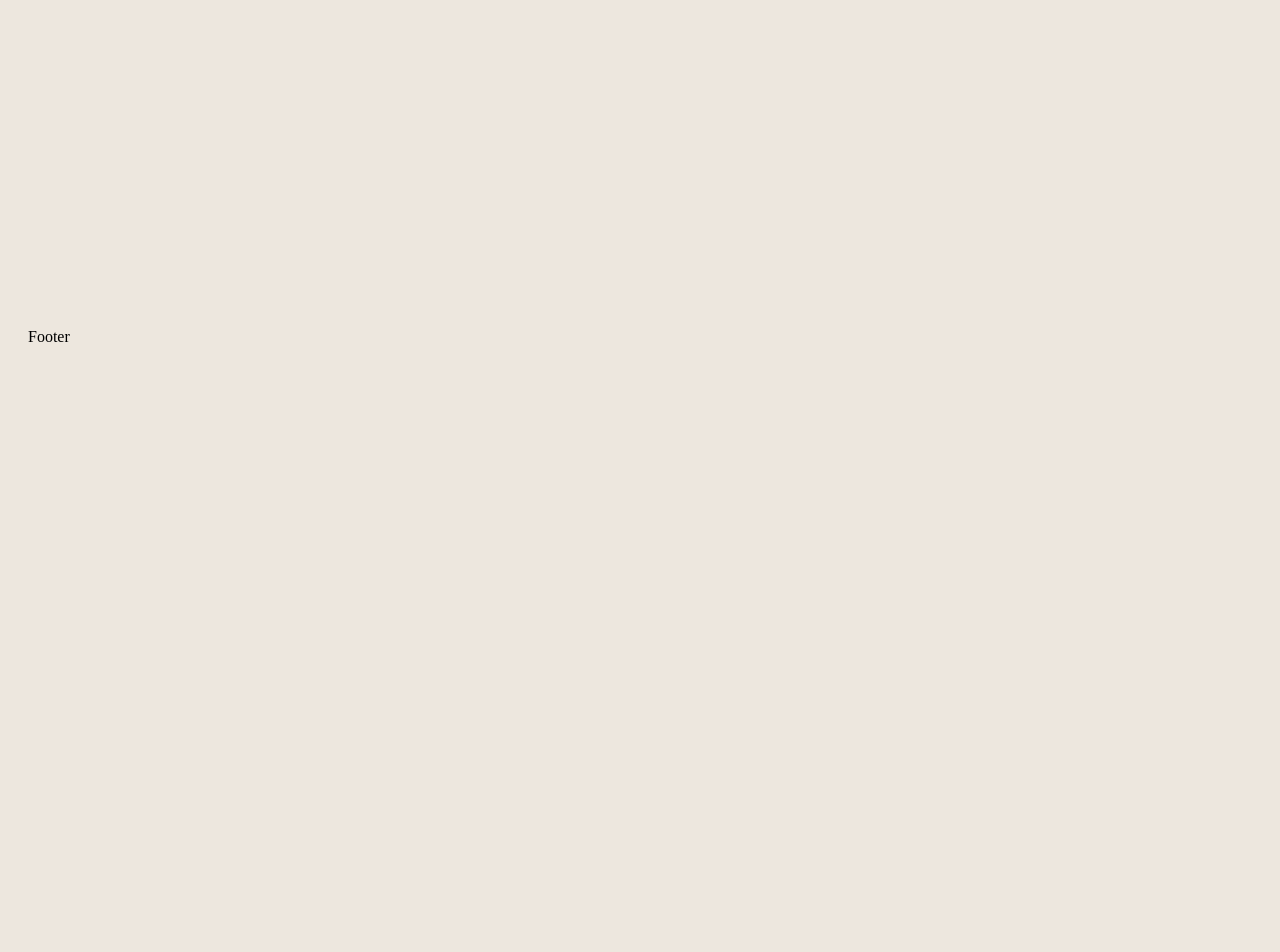
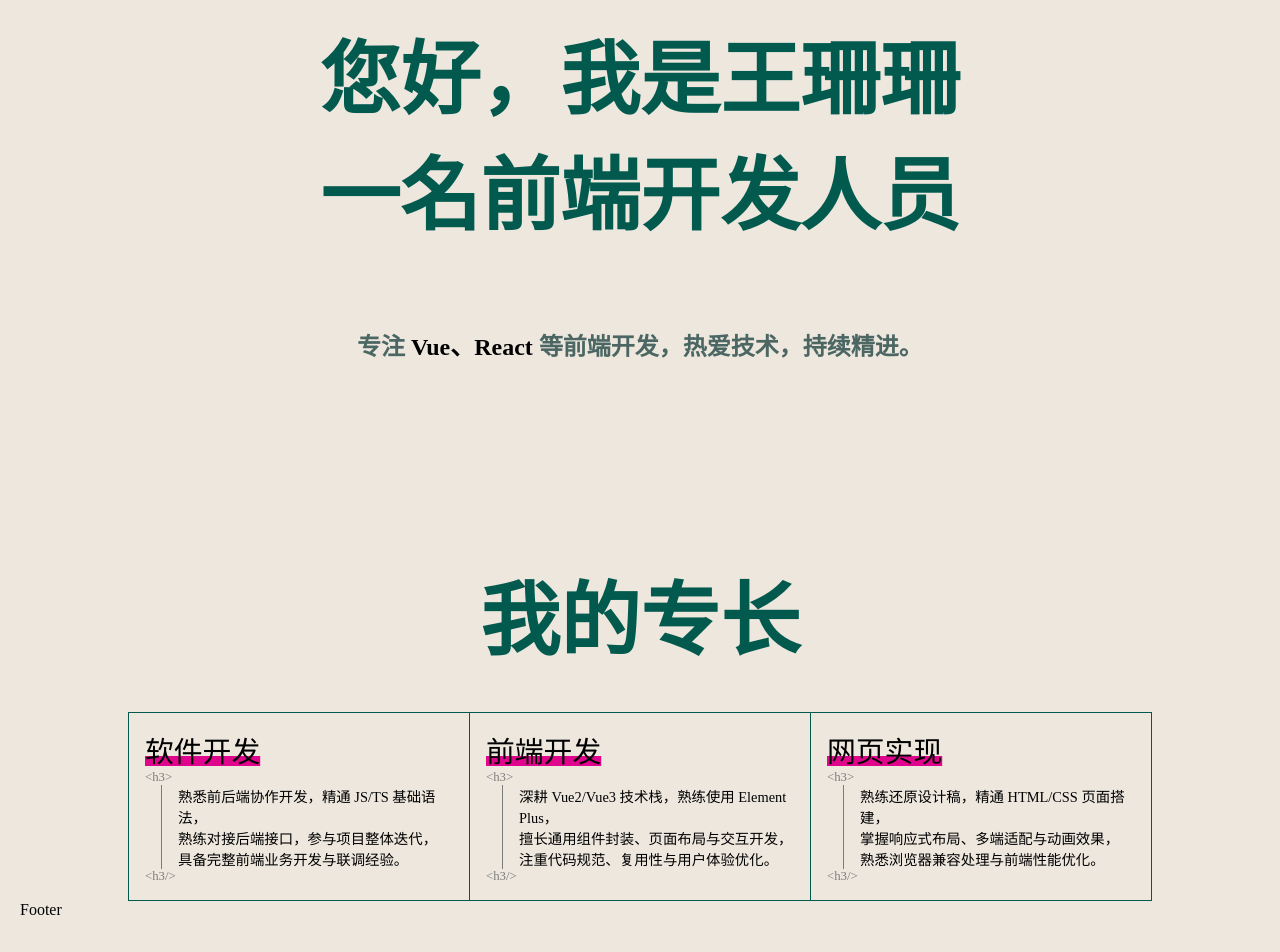
Before and after one commit to shanny-shan/ShannyDev, a Vue app: page / in a window 1280 px wide. Shown: the part 240-1192 px from the top of the page. Before the commit the page ends 1076 px from the top, so only its background shows below. Built offline with nearby package versions, Linux system fonts and the light colour scheme.

Commit message:
v0.0.6 about组件

```diff
--- a/package.json
+++ b/package.json
@@ -1,7 +1,7 @@
 {
   "name": "shannydev",
   "private": true,
-  "version": "0.0.5",
+  "version": "0.0.6",
   "type": "module",
   "scripts": {
     "dev": "vite",
--- a/src/App.vue
+++ b/src/App.vue
@@ -26,10 +26,4 @@ import Main from '@/components/Main.vue'
   justify-content: center;
   align-items: center;
 }
-.main {
-  height: 500px;
-}
-.footer {
-  height: 500px;
-}
 </style>
--- a/src/assets/css/dark.scss
+++ b/src/assets/css/dark.scss
@@ -5,7 +5,6 @@
   }
   --my-header_bg: #25242a;
   --my-header_item_bg: #2d2c32;
-  --my-header_decor: #e2b8ff;
+  --my-text_pink: #e2b8ff;
   --my-header_text: #66d9ed;
-  --my-header_sep: #e2b8ff;
 }
--- a/src/assets/css/light.scss
+++ b/src/assets/css/light.scss
@@ -3,9 +3,14 @@
   body {
     background-color: #ede7de;
   }
+
   --my-header_bg: #f4f1eb;
   --my-header_item_bg: #faf8f6;
-  --my-header_decor: #d094e5;
-  --my-header_text: #4c6763;
-  --my-header_sep: #d094e5;
+  --my-header_text: #025a4e;
+  --my-text_pink: #d094e5;
+  --my-text_green: #025a4e;
+  --my-text_lightgreen: #4c6763;
+  --my-text_black: #000000;
+  --my-text_underline: #df058d;
+  --my-text_gray: #7c7c7c;
 }
--- a/src/assets/css/style.scss
+++ b/src/assets/css/style.scss
@@ -1,4 +1,8 @@
 html,
 body {
   font-size: 16px;
+  margin: 0;
+  .main {
+    padding: 0;
+  }
 }
--- /dev/null
+++ b/src/components/About.vue
@@ -0,0 +1,140 @@
+<script setup></script>
+
+<template>
+  <div class="about">
+    <div class="about_top">
+      <div class="about_name">
+        <div>您好，我是王珊珊</div>
+        <div>一名前端开发人员</div>
+      </div>
+      <div class="about_msg">
+        专注
+        <span class="about_lan">&nbsp;Vue、React&nbsp;</span>
+        等前端开发，热爱技术，持续精进。
+      </div>
+    </div>
+    <div class="about_expertise">
+      <div class="ex_title">我的专长</div>
+      <div class="ex_contant">
+        <div class="contant">
+          <div class="contant_title">软件开发</div>
+          <div class="contant_msg">
+            <div class="text_h3">&lt;h3&gt;</div>
+            <div class="msg">
+              熟悉前后端协作开发，精通 JS/TS 基础语法，<br />
+              熟练对接后端接口，参与项目整体迭代，<br />
+              具备完整前端业务开发与联调经验。<br />
+            </div>
+            <div class="text_h3">&lt;h3/&gt;</div>
+          </div>
+        </div>
+        <div class="contant">
+          <div class="contant_title">前端开发</div>
+          <div class="contant_msg">
+            <div class="text_h3">&lt;h3&gt;</div>
+            <div class="msg">
+              深耕 Vue2/Vue3 技术栈，熟练使用 Element Plus，<br />
+              擅长通用组件封装、页面布局与交互开发，<br />
+              注重代码规范、复用性与用户体验优化。<br />
+            </div>
+            <div class="text_h3">&lt;h3/&gt;</div>
+          </div>
+        </div>
+        <div class="contant">
+          <div class="contant_title">网页实现</div>
+          <div class="contant_msg">
+            <div class="text_h3">&lt;h3&gt;</div>
+            <div class="msg">
+              熟练还原设计稿，精通 HTML/CSS 页面搭建，<br />
+              掌握响应式布局、多端适配与动画效果，<br />
+              熟悉浏览器兼容处理与前端性能优化。<br />
+            </div>
+            <div class="text_h3">&lt;h3/&gt;</div>
+          </div>
+        </div>
+      </div>
+    </div>
+  </div>
+</template>
+<style scoped lang="scss">
+.about {
+  display: flex;
+  flex-direction: column;
+  align-items: center;
+  justify-content: center;
+  .about_top {
+    display: flex;
+    flex-direction: column;
+    justify-content: center;
+    align-items: center;
+    height: 92vh;
+    .about_name {
+      font-size: 5rem;
+      font-weight: bold;
+      color: var(--my-text_green);
+      margin-bottom: 5vh;
+    }
+    .about_msg {
+      display: flex;
+      flex-direction: row;
+      justify-content: center;
+      align-items: center;
+      font-size: 1.5rem;
+      font-weight: bold;
+      color: var(--my-text_lightgreen);
+      margin-top: 5vh;
+      .about_lan {
+        color: var(--my-text_black);
+      }
+    }
+  }
+
+  .about_expertise {
+    width: 80vw;
+
+    .ex_title {
+      display: flex;
+      justify-content: center;
+      align-items: center;
+      font-size: 5rem;
+      font-weight: bold;
+      color: var(--my-text_green);
+    }
+    .ex_contant {
+      display: flex;
+      flex-direction: row;
+      justify-content: space-between;
+      align-items: center;
+      border: 0.1rem solid var(--my-text_green);
+      margin-top: 5vh;
+
+      .contant {
+        padding: 1rem;
+        width: 33.33%;
+        .contant_title {
+          text-decoration: underline;
+          text-decoration-color: var(--my-text_underline);
+          text-underline-offset: -0.4rem;
+          text-decoration-thickness: 0.6rem;
+          font-size: 1.8rem;
+        }
+        .contant_msg {
+          .text_h3 {
+            font-size: 0.8rem;
+            color: var(--my-text_gray);
+          }
+          .msg {
+            border-left: 0.05rem solid var(--my-text_gray);
+            margin-left: 1rem;
+            padding-left: 1rem;
+            font-size: 0.9rem;
+          }
+        }
+      }
+      .contant:not(:last-child) {
+        border-right: 0.1rem solid var(--my-text_green);
+      }
+    }
+  }
+}
+</style>
--- a/src/components/Header1.vue
+++ b/src/components/Header1.vue
@@ -63,20 +63,17 @@ const changeHeader = (e) => {
   display: flex;
   justify-content: center;
   align-items: center;
-  margin-top: 1rem;
+  margin: 1vh 0;
   background-color: var(--my-header_bg);
-  border-radius: 2rem;
-  height: 4rem;
+  border-radius: 3vh;
+  height: 6vh;
 
   .header-item {
     margin: 0 1rem !important;
     background-color: transparent;
     border: none;
     font-size: 1.1rem;
-    height: 2.5rem;
-    // span {
-    //   color: #b6b5b5;
-    // }
+    height: 4vh;
   }
 
   .header-item:hover,
@@ -87,27 +84,22 @@ const changeHeader = (e) => {
   }
   .active,
   .header-item:hover {
-    // 下划线样式，待定
-    // text-decoration: underline dotted;
-    // text-decoration-color: #bb77ff;
-    // text-underline-offset: 0.4rem;
-    // text-decoration-thickness: 0.1rem;
     background-color: var(--my-header_item_bg);
     .header_decor {
-      color: var(--my-header_decor);
+      color: var(--my-text_pink);
     }
     .header_text {
       color: var(--my-header_text);
     }
     .header_sep {
-      color: var(--my-header_sep);
+      color: var(--my-text_pink);
     }
   }
   .header-theme {
-    color: var(--my-header_text);
+    color: var(--my-text_lightgreen);
   }
   .header-theme:hover {
-    color: var(--my-header_text);
+    color: var(--my-text_lightgreen);
     background-color: initial;
   }
 }
--- a/src/components/Main.vue
+++ b/src/components/Main.vue
@@ -1,6 +1,8 @@
-<script setup></script>
+<script setup>
+import About from './About.vue'
+</script>
 
 <template>
-  <div>Main</div>
+  <About />
 </template>
 <style scoped lang="scss"></style>
```
Also changed, not shown: 1 other file (tests, documents, lock files or other folders).
